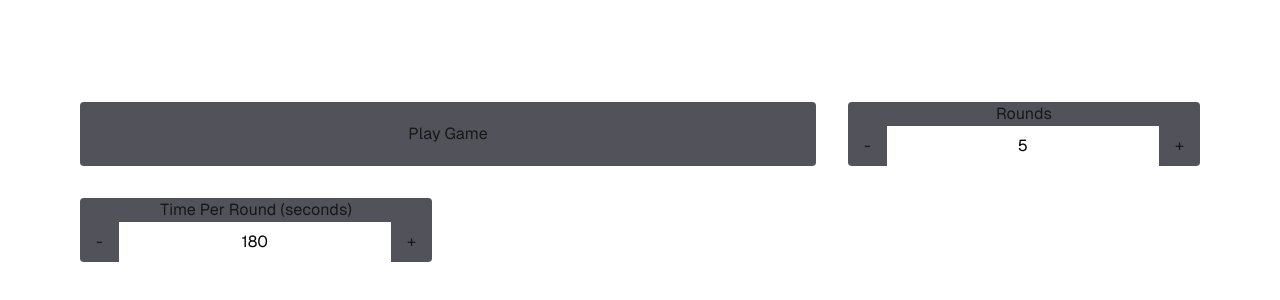
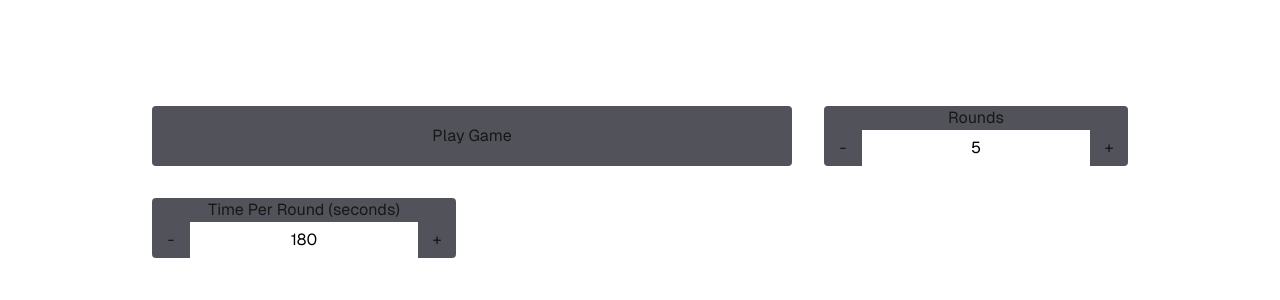
Before and after one commit to Q1000Q/openguessr, a Next.js app: page / in a window 1280 px wide. Shown: the part 218-518 px from the top of the page. Built offline with nearby package versions, Linux system fonts and the light colour scheme.

Commit message:
Added semi working random location

```diff
--- a/app/game/(loadGame).tsx
+++ /dev/null
@@ -1,5 +0,0 @@
-import { redirect } from "next/navigation";
-
-export default async function LoadGame(rounds: Number, time: Number) {
-    redirect("/game");
-}
--- /dev/null
+++ b/app/game/(streetView) copy.tsx
@@ -0,0 +1,48 @@
+"use client"
+import React, { useEffect, useRef } from 'react';
+
+const getRandomCoords = (bounds: { north: number, south: number, east: number, west: number }) => {
+  const { north, south, east, west } = bounds;
+  const lat = Math.random() * (north - south) + south;
+  const lng = Math.random() * (east - west) + west;
+  return { lat, lng };
+};
+
+
+const StreetViewMap = () => {
+  const mapRef = useRef<HTMLDivElement>(null);
+
+  useEffect(() => {
+      if (mapRef.current) {
+        const initialCoords = getRandomCoords({ north: 60, south: -60, east: 180, west: -180 });
+        console.log(initialCoords);
+
+        const streetViewService = new google.maps.StreetViewService();
+        const radius = 500; // Radius in meters to search for a Street View panorama
+
+        streetViewService.getPanorama(
+          {
+            location: initialCoords,
+            radius,
+          },
+          (data, status) => {
+            if (status === google.maps.StreetViewStatus.OK) {
+              new google.maps.StreetViewPanorama(mapRef.current!, {
+                position: data?.location?.latLng,
+                pov: { heading: 165, pitch: 0 },
+                zoom: 0,
+                disableDefaultUI: true,
+                showRoadLabels: false,
+              });
+            } else {
+              console.error('Street View data not found for this location.');
+            }
+          }
+        );
+      }
+    }, []);
+
+    return <div ref={mapRef} style={{ width: '100%', height: '100vh' }} />;
+};
+
+export default StreetViewMap;
--- /dev/null
+++ b/app/game/(streetView).tsx
@@ -0,0 +1,62 @@
+// components/StreetViewMap.js
+import React, { useEffect, useRef } from 'react';
+
+const defaultBounds = { north: 90, south: -90, east: 180, west: -180 };
+
+const getRandomCoords = ( bounds: { north: number, south: number, east: number, west: number } ) => {
+  const { north, south, east, west } = bounds;
+  const lat = Math.random() * (north - south) + south;
+  const lng = Math.random() * (east - west) + west;
+  return { lat, lng };
+};
+
+const StreetViewMap = ({ bounds = defaultBounds }: { bounds?: {north: number, south: number, east: number, west: number } }) => {
+  const mapRef = useRef(null);
+
+  const findStreetView = React.useCallback((streetViewService: google.maps.StreetViewService, bounds: { north: number, south: number, east: number, west: number } = defaultBounds, retries = 50) => {
+    if (retries === 0) {
+      console.error('No Street View found after multiple attempts.');
+      return;
+    }
+
+    const { lat, lng } = getRandomCoords(bounds);
+    streetViewService.getPanorama(
+      {
+        location: { lat, lng },
+        radius: 50000, // Radius in meters to search for a Street View panorama
+      },
+      (data, status) => {
+        if (status === google.maps.StreetViewStatus.OK) {
+          const panorama = new google.maps.StreetViewPanorama(mapRef.current!, {
+            position: data?.location?.latLng,
+            pov: { heading: 165, pitch: 0 },
+            zoom: 0,
+            disableDefaultUI: true,
+            showRoadLabels: false,
+          });
+
+          const map = new google.maps.Map(mapRef.current!, {
+            center: data?.location?.latLng,
+            zoom: 14,
+          });
+
+          map.setStreetView(panorama);
+        } else {
+          console.log('Street View data not found for this location. Retrying...');
+          findStreetView(streetViewService, bounds, retries - 1);
+        }
+      }
+    );
+  }, []);
+
+  useEffect(() => {
+    if (mapRef.current) {
+      const streetViewService = new google.maps.StreetViewService();
+      findStreetView(streetViewService, bounds);
+    }
+  }, [bounds, findStreetView]);
+
+  return <div ref={mapRef} style={{ width: '100%', height: '100vh' }} />;
+};
+
+export default StreetViewMap;
--- a/app/game/page.tsx
+++ b/app/game/page.tsx
@@ -1,6 +1,6 @@
-"use client"
-import React, { useEffect, useRef } from 'react';
+'use client'
 import { Wrapper, Status } from '@googlemaps/react-wrapper';
+import StreetViewMap from './(streetView)';
 
 const render = (status: Status) => {
   if (status === Status.LOADING) return <div>Loading...</div>;
@@ -8,37 +8,10 @@ const render = (status: Status) => {
   return <div />;
 };
 
-const StreetViewMap = () => {
-  const mapRef = useRef(null);
-
-  useEffect(() => {
-    if (mapRef.current) {
-      const map = new google.maps.Map(mapRef.current, {
-        center: { lat: 37.869085, lng: -122.254775 },
-        zoom: 14,
-      });
-
-      const panorama = new google.maps.StreetViewPanorama(
-        mapRef.current,
-        {
-          position: { lat: 37.869085, lng: -122.254775 },
-          pov: { heading: 165, pitch: 0 },
-          zoom: 0,
-          disableDefaultUI: true,
-        }
-      );
-
-      map.setStreetView(panorama);
-    }
-  }, []);
-
-  return <div ref={mapRef} style={{ width: '100%', height: '100vh' }} />;
-};
-
 const WrappedStreetViewMap = () => {
   return (
     <Wrapper apiKey={process.env.NEXT_PUBLIC_GOOGLE_MAPS_API_KEY || ""} render={render}>
-      <StreetViewMap />
+      <StreetViewMap/>
     </Wrapper>
   );
 };
--- a/app/page.tsx
+++ b/app/page.tsx
@@ -1,7 +1,7 @@
 "use client"
 import "./page.css"
-import LoadGame from "./game/(loadGame)";
 import { useState } from "react";
+import { redirect } from "next/navigation";
 
 export default function Home() {
 
@@ -36,23 +36,19 @@ export default function Home() {
     <div className="grid grid-rows-[20px_1fr_20px] items-center justify-items-center min-h-screen p-8 pb-20 gap-16 sm:p-20 font-[family-name:var(--font-geist-sans)]">
       <main className="flex flex-col gap-8 row-start-2 items-center sm:items-start">
         <div className="grid grid-cols-3 grid-rows-2 gap-8">
-          <button onClick={() => LoadGame(rounds, time)} className="bg-zinc-600 p-4 px-32 rounded hover:bg-zinc-800 transform transition-colors duration-200 col-span-2">Play Game</button>
-          <div>
-            <h2 className="text-center bg-zinc-600 rounded-t">Rounds</h2>
-            <div className="flex">
-              <button className="bg-zinc-600 p-2 px-4 rounded-bl hover:bg-zinc-800 transform transition-colors duration-200" onClick={decreseRounds}>-</button>
-              <input onChange={(e) => setRounds(Number(e.target.value))} type="number" name="rounds" id="rounds" value={rounds} className="text-black px-6 py-2 text-center w-full" />
-              <button className="bg-zinc-600 p-2 px-4 rounded-br hover:bg-zinc-800 transform transition-colors duration-200" onClick={increseRounds}>+</button>
-            </div>
+          <button onClick={() => redirect("/game")} className="bg-zinc-600 p-4 px-32 rounded hover:bg-zinc-800 transform transition-colors duration-200 col-span-2">Play Game</button>
+          <div className="grid grid-cols-[1fr_6fr_1fr] grid-rows-[2fr_3fr]">
+            <h2 className="text-center bg-zinc-600 rounded-t col-span-3">Rounds</h2>
+            <button className="bg-zinc-600 rounded-bl hover:bg-zinc-800 transition-colors duration-200" onClick={decreseRounds}>-</button>
+            <input onChange={(e) => setRounds(Number(e.target.value))} type="number" name="rounds" id="rounds" value={rounds} className="text-black text-center w-full" />
+            <button className="bg-zinc-600 rounded-br hover:bg-zinc-800 transition-colors duration-200" onClick={increseRounds}>+</button>
           </div>
-          <div>
-              <h2 className="text-center bg-zinc-600 rounded-t">Time Per Round (seconds)</h2>
-              <div className="flex">
-                <button className="bg-zinc-600 p-2 px-4 rounded-bl hover:bg-zinc-800 transform transition-colors duration-200" onClick={decreseTime}>-</button>
-                <input onChange={(e) => setTime(Number(e.target.value))} type="number" name="time" id="time" value={time} className="text-black px-6 py-2 text-center w-full" />
-                <button className="bg-zinc-600 p-2 px-4 rounded-br hover:bg-zinc-800 transform transition-colors duration-200" onClick={increseTime}>+</button>
-              </div>
-            </div>
+          <div className="grid grid-cols-[1fr_6fr_1fr] grid-rows-[2fr_3fr]">
+            <h2 className="text-center bg-zinc-600 rounded-t col-span-3">Time Per Round (seconds)</h2>
+            <button className="bg-zinc-600 rounded-bl hover:bg-zinc-800 transition-colors duration-200" onClick={decreseTime}>-</button>
+            <input onChange={(e) => setTime(Number(e.target.value))} type="number" name="time" id="time" value={time} className="text-black text-center w-full" />
+            <button className="bg-zinc-600 rounded-br hover:bg-zinc-800 transition-colors duration-200" onClick={increseTime}>+</button>
+          </div>
         </div>
       </main>
     </div>
```
